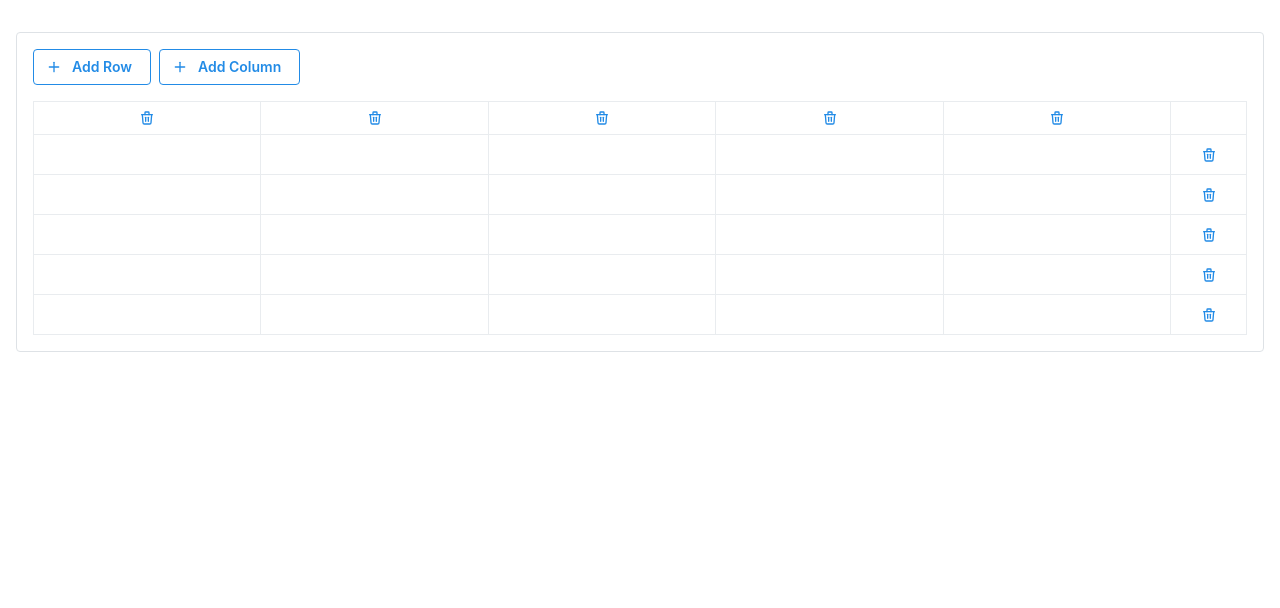
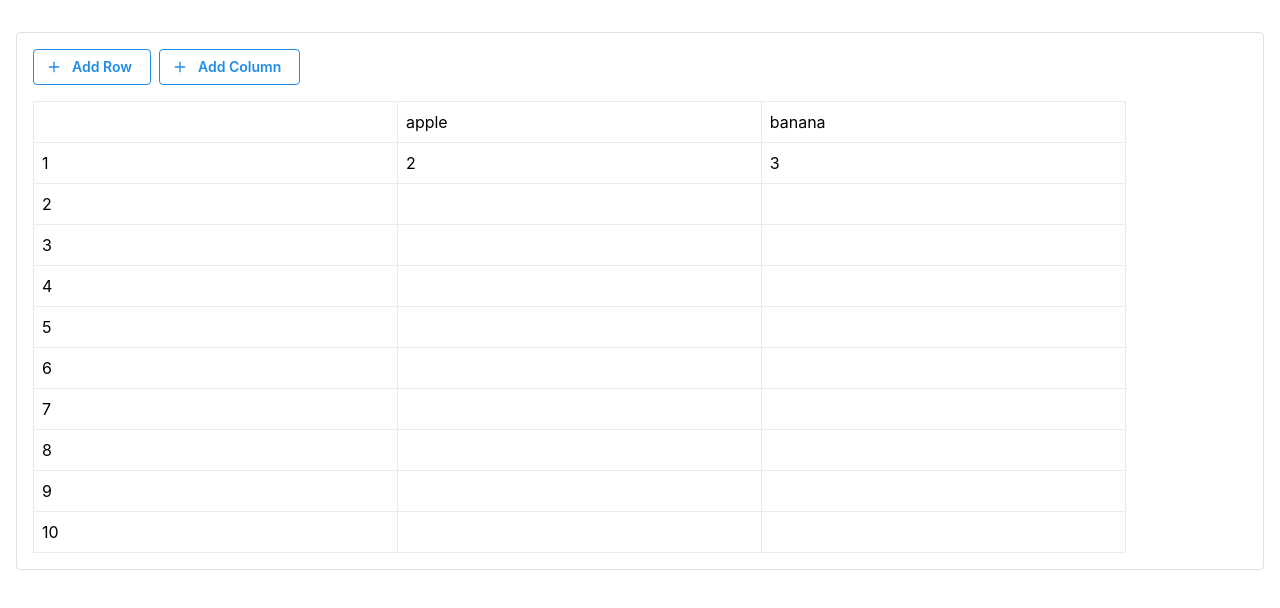
Before and after one commit to AradhyaSingh042/cms-spreadsheet, a React (Vite) app: page / in a window 1280 px wide. Shown: the top 608 px of the page. Built offline with nearby package versions, Linux system fonts and the light colour scheme.

Commit message:
Updated: spreadsheet,src

```diff
--- a/src/App.tsx
+++ b/src/App.tsx
@@ -12,7 +12,7 @@ function Home() {
   const form = useForm({
     mode: 'controlled',
     initialValues: {
-      val: [] as string[][],
+      val: [[],["1","2","3","4","5"]] as string[][],
     },
     onValuesChange: (values) => {
       console.log(values);
@@ -20,7 +20,11 @@ function Home() {
   });
   return (
     <Container size="xl" py="xl">
-      <Spreadsheet {...form.getInputProps('val')} rows={5} cols={5} />
+      <Spreadsheet
+        {...form.getInputProps('val')}
+        rows={['1', '2', '3', '4', '5', '6', '7', '8', '9', '10']}
+        cols={['apple','banana']}
+      />
     </Container>
   );
 }
--- a/src/spreadsheet/index.tsx
+++ b/src/spreadsheet/index.tsx
@@ -4,24 +4,33 @@ import { Paper, Button } from "@mantine/core";
 import { TbPlus, TbTrash } from "react-icons/tb";
 
 interface SpreadsheetProps {
-  rows?: number;
-  cols?: number;
+  rows?: number | string[];
+  cols?: number | string[];
   value?: string[][];
   onChange?: (value: string[][]) => void;
 }
 
 function generateEmptyData(
   value: string[][],
-  rows: number,
-  cols: number
+  rows: number | string[],
+  cols: number | string[]
 ): string[][] {
-  rows = Math.max(rows, value.length);
-  cols = Math.max(cols, value[0]?.length || 0);
-  return Array.from({ length: rows }, (_, rowIndex) =>
-    Array.from(
-      { length: cols },
-      (_, colIndex) => value[rowIndex]?.[colIndex] ?? ""
-    )
+
+    const both = Array.isArray(rows) && Array.isArray(cols);
+
+    const rowCount = Array.isArray(rows) ? rows.length + (both ? 1 : 0) : Math.max(rows, value.length);
+    const colCount = Array.isArray(cols) ? cols.length + (both ? 1 : 0) : Math.max(cols, value[0]?.length || 0);
+
+  return Array.from({ length: rowCount }, (_, rowIndex) =>
+    Array.from({ length: colCount }, (_, colIndex) => {
+      if (Array.isArray(rows) && colIndex === 0) {
+        return both ? rows[rowIndex - 1] ?? "" : rows[rowIndex] ?? "";
+      }
+      if (Array.isArray(cols) && rowIndex === 0) {
+        return both ? cols[colIndex - 1] ?? "" : cols[colIndex] ?? "";
+      }
+      return value[rowIndex]?.[colIndex] ?? "";
+    })
   );
 }
 
@@ -205,7 +214,7 @@ export default function Spreadsheet({
               ))}
               <col style={{ width: "40px" }} />
             </colgroup>
-            <thead>
+            {!Array.isArray(cols) && <thead>
               <tr>
                 {data[0]?.map((_, colIndex) => (
                   <td
@@ -228,7 +237,7 @@ export default function Spreadsheet({
                 ))}
                 <td style={{ width: "40px", border: "1px solid #e9ecef" }} />
               </tr>
-            </thead>
+            </thead> }
             <tbody>
               {data.map((row, rowIndex) => (
                 <tr key={rowIndex}>
@@ -250,7 +259,7 @@ export default function Spreadsheet({
                       rowHeight={rowHeights[rowIndex]}
                     />
                   ))}
-                  <td
+                  { !Array.isArray(rows) && <td
                     style={{
                       width: "40px",
                       border: "1px solid #e9ecef",
@@ -273,7 +282,7 @@ export default function Spreadsheet({
                     >
                       <TbTrash size={16} />
                     </Button>
-                  </td>
+                  </td> }
                 </tr>
               ))}
             </tbody>
```
